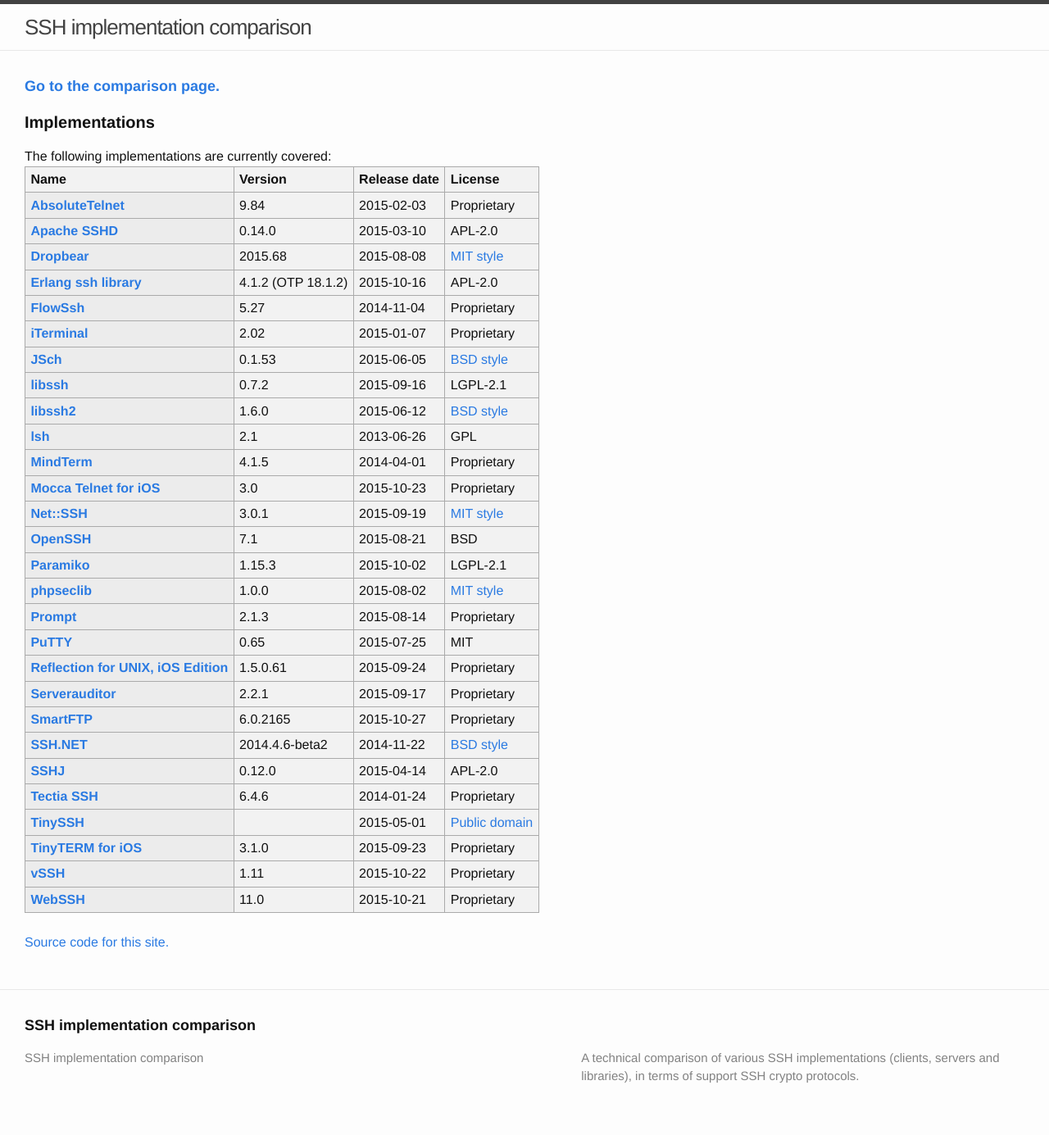
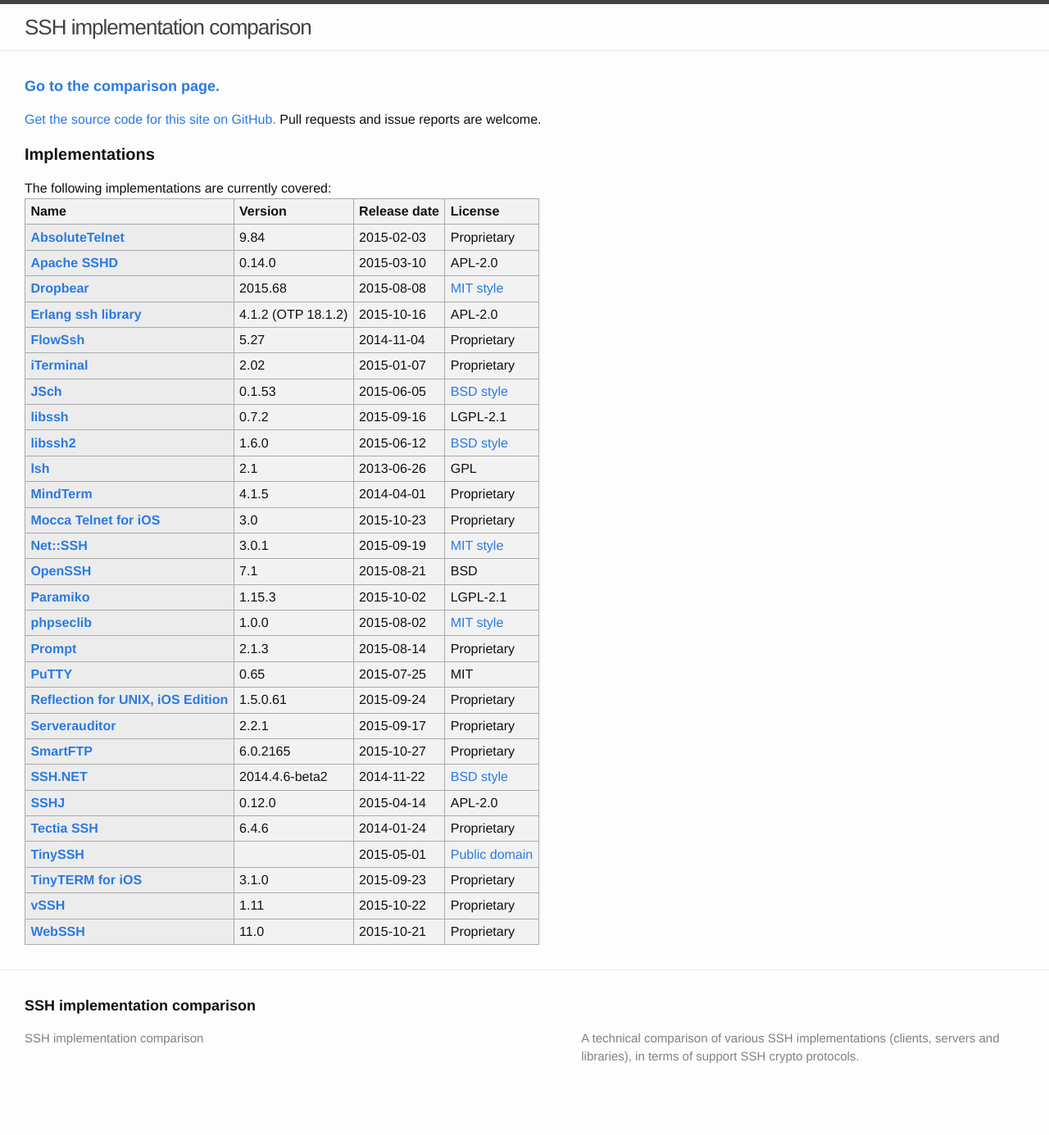
Before and after one commit to fingolfin/ssh-comparison, a Jekyll site: the page built from index.html, in a window 1280 px wide. Shown: the whole page at 82% size. Built offline with Jekyll 4.4.1, drawn with Linux system fonts in a browser that asks for light colours; after the commit the page ends 1361 px from its top, so only the background shows below that.

Commit message:
update index page a bit

```diff
--- a/index.html
+++ b/index.html
@@ -8,6 +8,12 @@
 <p style="font-size: large; "><strong>
 <a href='comparison.html'>Go to the comparison page.</a>
 </strong></p>
+
+<p>
+<a href='https://github.com/fingolfin/ssh-comparison'>Get the
+source code for this site on GitHub.</a>
+Pull requests and issue reports are welcome.
+</p>
 
   <h1 class="page-heading">Implementations</h1>
 
@@ -34,10 +40,4 @@
 </tbody>
 </table>
 
-<br>
-
-<p>
-<a href='https://github.com/fingolfin/ssh-comparison'>Source code for this site.</a>
-</p>
-
 </div>
```
